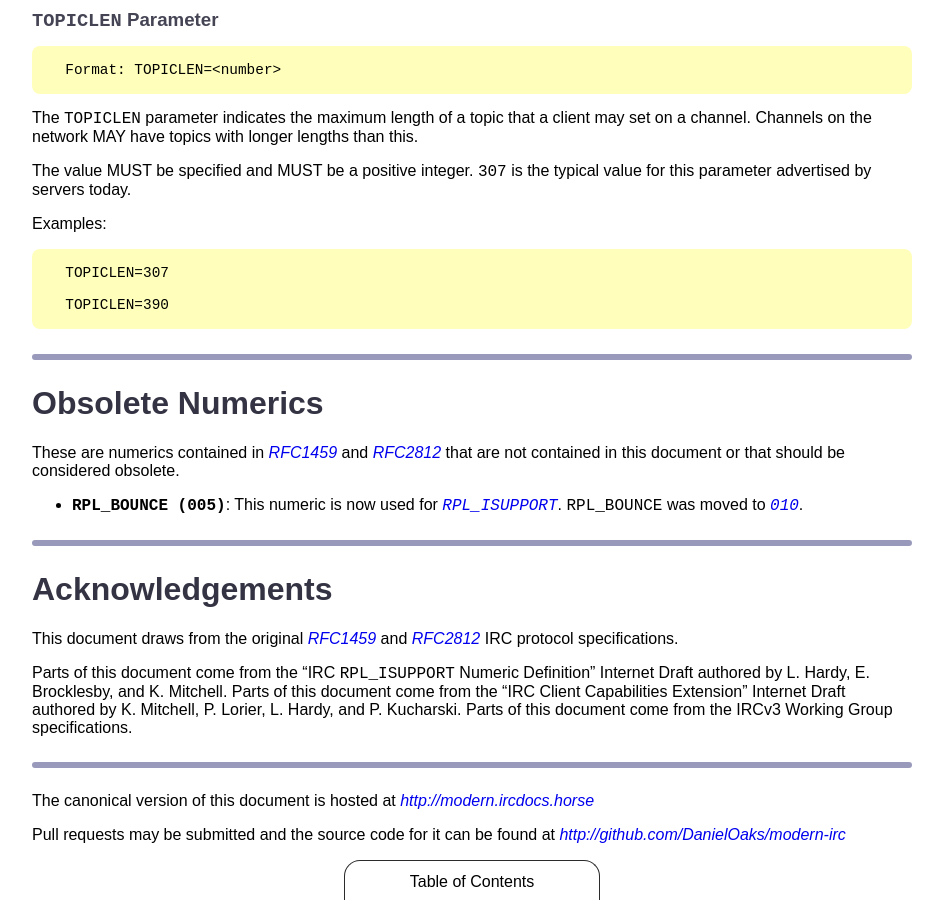
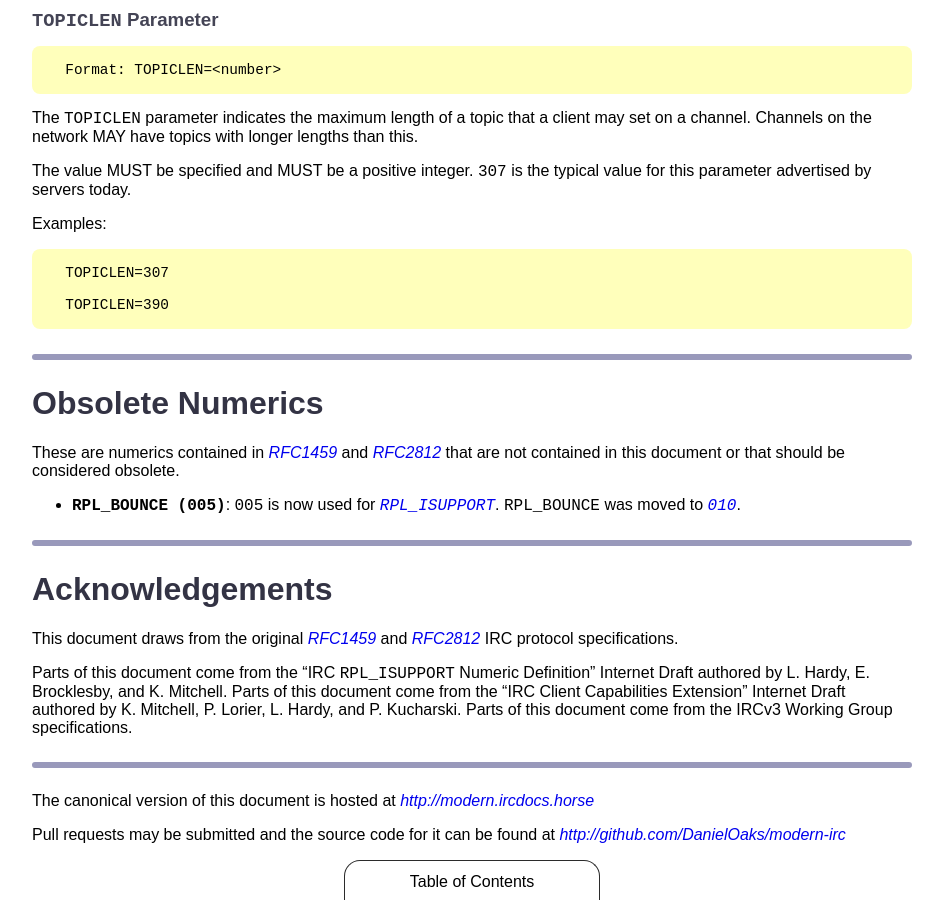
Before and after one commit to ircdocs/modern-irc, a Jekyll site: the page built from index.md, in a window 1280 px wide and 900 px high, scrolled down 51821 px. Shown: the whole window, without its empty margins (168-1111 px from the left). Built offline with Jekyll 4.4.1, drawn with Linux system fonts in a browser that asks for light colours.

Commit message:
obsolete numerics: Be more explicit

```diff
--- a/index.md
+++ b/index.md
@@ -2089,7 +2089,7 @@ Examples:
 
 These are numerics contained in [RFC1459](https://tools.ietf.org/html/rfc1459) and [RFC2812](https://tools.ietf.org/html/rfc2812) that are not contained in this document or that should be considered obsolete.
 
-* **`RPL_BOUNCE (005)`**: This numeric is now used for [`RPL_ISUPPORT`](#rplisupport-005). `RPL_BOUNCE` was moved to [`010`](#rplbounce-010).
+* **`RPL_BOUNCE (005)`**: `005` is now used for [`RPL_ISUPPORT`](#rplisupport-005). `RPL_BOUNCE` was moved to [`010`](#rplbounce-010).
 
 
 ---
```
